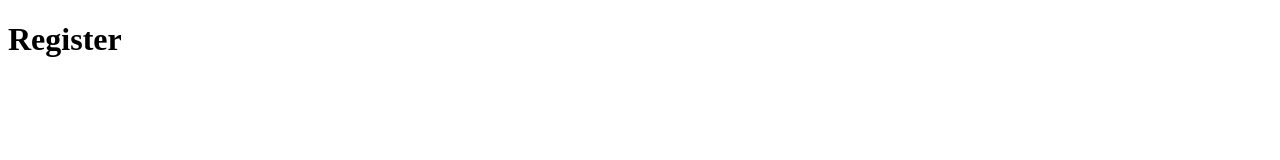
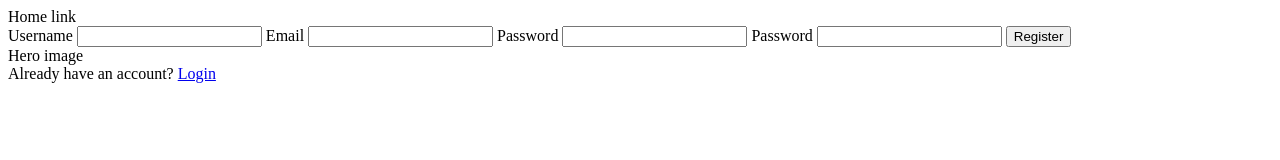
Before and after one commit to harounach/etraad-frontend, a website: page public/register.html in a window 1280 px wide. Drawn offline with nearby package versions, Linux system fonts and the light colour scheme; files that its build step writes are made by us from their sources.

Commit message:
Add register page initial content

```diff
--- a/public/register.html
+++ b/public/register.html
@@ -13,6 +13,30 @@
     <title>Register</title>
   </head>
   <body>
-    <h1>Register</h1>
+    <main class="main">
+      <!-- content -->
+
+      <!-- form section -->
+      <div>
+        <div>Home link</div>
+        <form>
+          <label for="username">Username</label>
+          <input type="text" id="username" name="username" />
+          <label for="email">Email</label>
+          <input type="text" id="email" name="email" />
+          <label for="password">Password</label>
+          <input type="password" id="password" name="password" />
+          <label for="passwordConfirm">Password</label>
+          <input type="password" id="passwordConfirm" name="passwordConfirm" />
+          <button type="submit">Register</button>
+        </form>
+      </div>
+
+      <!-- hero section -->
+      <div>
+        <div>Hero image</div>
+        <div>Already have an account? <a href="#">Login</a></div>
+      </div>
+    </main>
   </body>
 </html>
```
